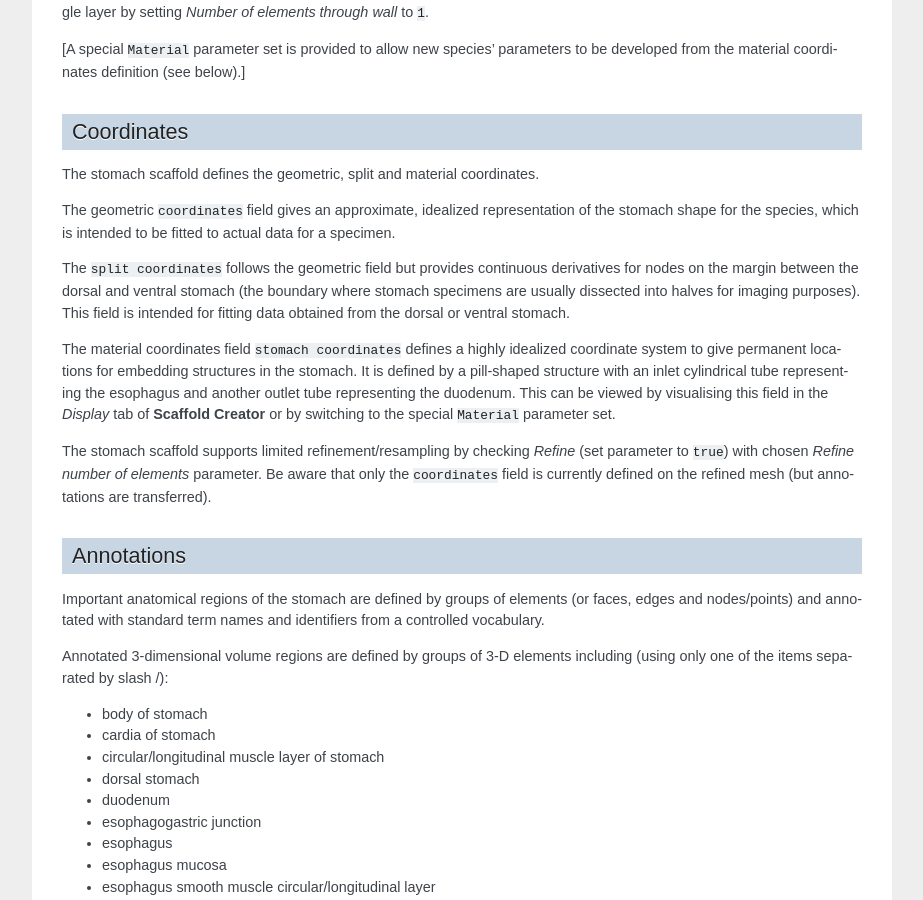
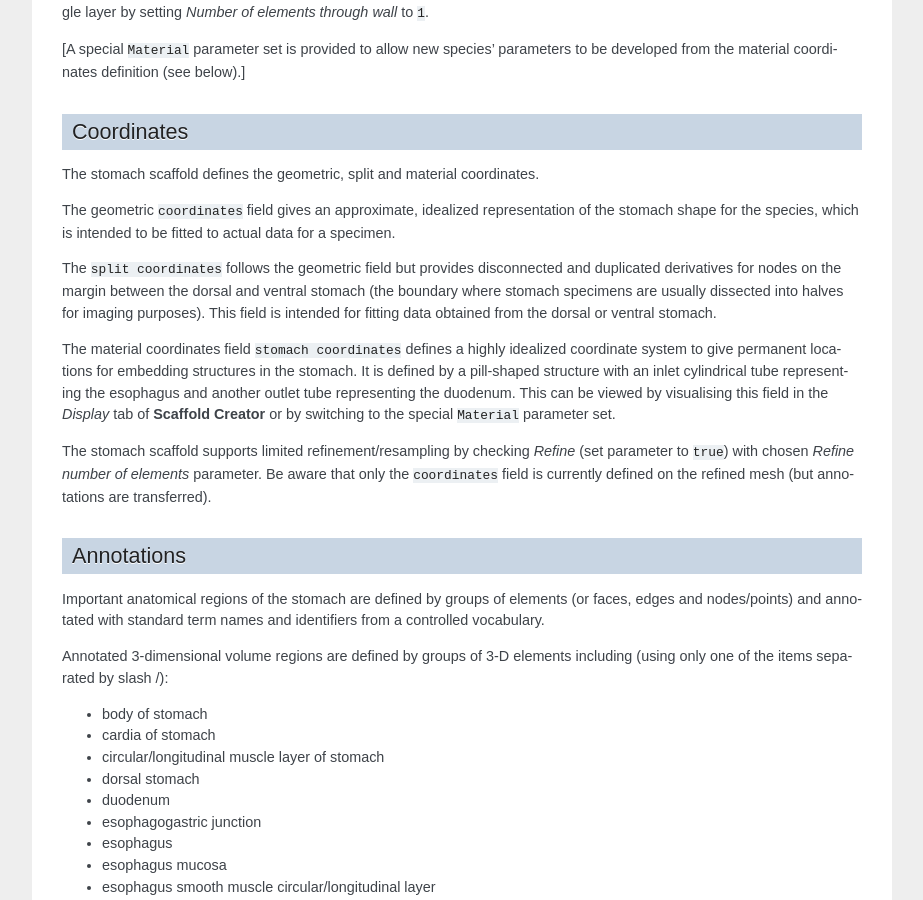
Before and after one commit to ABI-Software/scaffoldmaker, a Sphinx documentation site: the page built from docs/scaffolds/stomach.rst, in a window 1280 px wide and 900 px high, scrolled down 1644 px. Shown: the whole window, without its empty margins (198-1121 px from the left). Built offline with Sphinx 7.4.7, drawn with Linux system fonts in a browser that asks for light colours.

Commit message:
Update description of split coordinates

```diff
--- a/docs/scaffolds/stomach.rst
+++ b/docs/scaffolds/stomach.rst
@@ -53,9 +53,9 @@ The stomach scaffold defines the geometric, split and material coordinates.
 The geometric ``coordinates`` field gives an approximate, idealized representation of the stomach shape for the species,
 which is intended to be fitted to actual data for a specimen.
 
-The ``split coordinates`` follows the geometric field but provides continuous derivatives for nodes on the margin
-between the dorsal and ventral stomach (the boundary where stomach specimens are usually dissected into halves for
-imaging purposes). This field is intended for fitting data obtained from the dorsal or ventral stomach.
+The ``split coordinates`` follows the geometric field but provides disconnected and duplicated derivatives for nodes on
+the margin between the dorsal and ventral stomach (the boundary where stomach specimens are usually dissected into
+halves for imaging purposes). This field is intended for fitting data obtained from the dorsal or ventral stomach.
 
 The material coordinates field ``stomach coordinates`` defines a highly idealized coordinate system to give permanent
 locations for embedding structures in the stomach. It is defined by a pill-shaped structure with an inlet cylindrical
```
